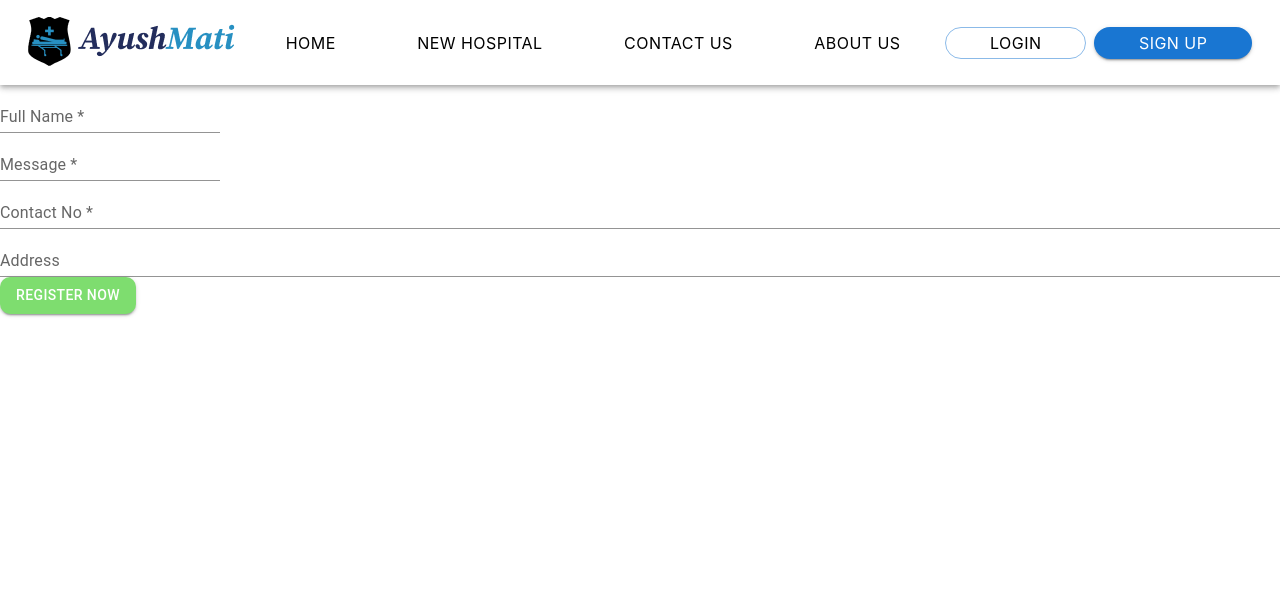
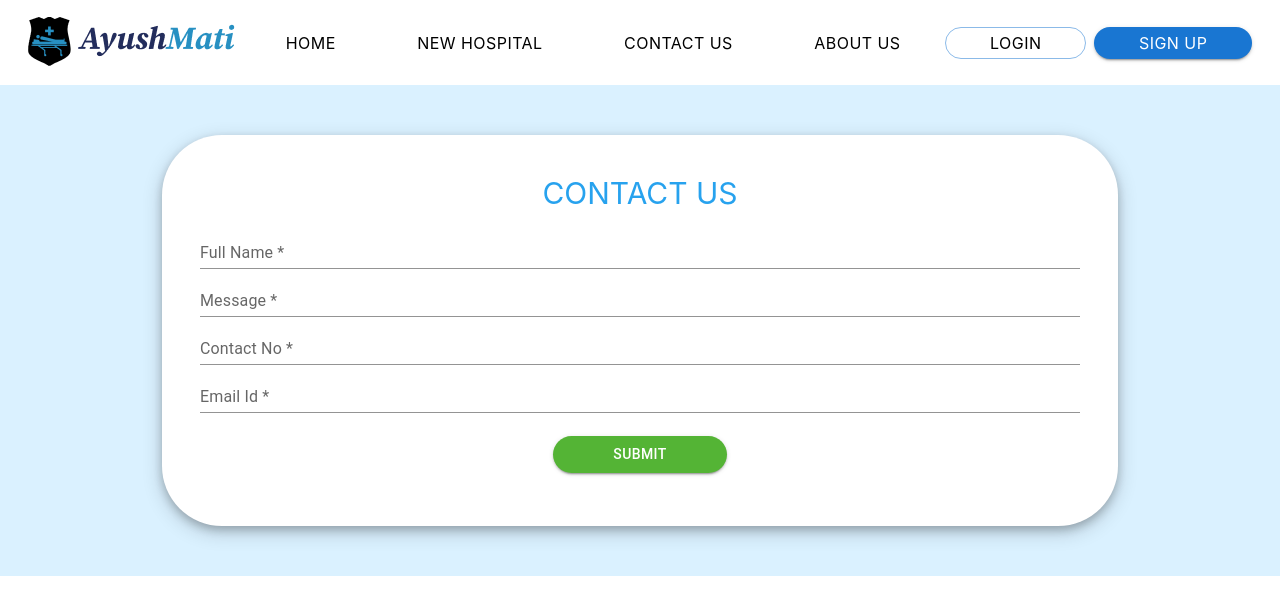
Before and after one commit to pesto-students/team-chiranjib-1-ayushmati, a React (Create React App) app: page /contactus in a window 1280 px wide. Shown: the top 614 px of the page. Built offline with nearby package versions, Linux system fonts and the light colour scheme.

Commit message:
UI fixes for home & contact us page.

```diff
--- a/src/component/contactUs/contact-us.js
+++ b/src/component/contactUs/contact-us.js
@@ -1,14 +1,10 @@
 import { useForm } from "react-hook-form";
 import TextField from "@mui/material/TextField";
-import MenuItem from "@mui/material/MenuItem";
 import Button from "@mui/material/Button";
-import Stack from "@mui/material/Stack";
 import axios from "axios";
 import { useNavigate } from "react-router-dom";
 import { API_URL } from "../../utils/constant";
-import { stateList, countryList, townCityList } from "../master/master-list";
 import NavigationBar from "../navgation/navigation-bar";
-
 
 function ContactUs(){
     const {
@@ -21,10 +17,8 @@ function ContactUs(){
       const navigate = useNavigate();
 
       const onsubmit = async (data) => {
-        console.log(data);
-
-
-
+        alert("Ayushmati team will rech out to you shortly !");
+        /*
 
         const newHospitalData = { newHospital: data };
         try {
@@ -47,51 +41,54 @@ function ContactUs(){
         } catch (err) {
           console.error(err);
         }
+        */
       };
 
       return (
         <>
         <NavigationBar />
 
+        <div className="signup-outer-div">
+          <div className="signup-inner-div">
+            <form onSubmit={handleSubmit(onsubmit)}>
+              <div className="form-control">
+                <h1 className="page-heading">CONTACT US</h1>
+              </div>
 
-          <div className="signup-div">
-            <form onSubmit={handleSubmit(onsubmit)}>
-              <Stack spacing={2} direction="row">
                 <TextField
-                  id="fullName"
+                  className="patient-reg-text-field"
+                  id="message"
                   label="Full Name *"
-                  placeholder="Full Name"
                   variant="standard"
+                  fullWidth
                   {...register("fullName", {
                     required: {
                       value: true,
-                      message: "Name is required",
+                      message: "Full Name is required",
                     },
                   })}
-                  error={!!errors.fullName}
+                  value={watch("fullName") || ""}
+                  error={!!errors.message}
                   helperText={errors?.fullName?.message}
                 />
-              </Stack>
 
-              <Stack spacing={2} direction="row">
                 <TextField
+                  className="patient-reg-text-field"
                   id="message"
                   label="Message *"
-                  placeholder="Message"
                   variant="standard"
+                  fullWidth
                   {...register("message", {
                     required: {
                       value: true,
-                      message: "Name is required",
+                      message: "Message is required",
                     },
                   })}
+                  value={watch("message") || ""}
                   error={!!errors.message}
                   helperText={errors?.message?.message}
                 />
-              </Stack>
 
-
-              <Stack spacing={2} direction="row">
                 <TextField
                   className="patient-reg-text-field"
                   id="contactNo"
@@ -109,31 +106,47 @@ function ContactUs(){
                   helperText={errors?.contactNo?.message}
                 />
 
-                  </Stack>
-
-
                 <TextField
-                    id="address"
-                    label="Address"
-                    placeholder="Address"
+                  className="signup-text-field"
+                  id="Email-Id"
+                  label="Email Id *"
+                  placeholder="abc123@gmail.com"
                   variant="standard"
                   fullWidth
-                    {...register("address")}
-                    value={watch("address") || ""}
+                  {...register("emailId", {
+                    required: {
+                      value: true,
+                      message: "Email ID is required",
+                    },
+                    pattern: {
+                      value: /^[^@ ]+@[^@ ]+\.[^@ .]{2,}$/,
+                      message: "Enter valid email id",
+                    },
+                  })}
+                  error={!!errors.emailId}
+                  helperText={errors?.emailId?.message}
                 />
 
+              <div className="signup-btn">
                 <Button
-                style={{
-                  borderRadius: 10,
-                  backgroundColor: "#7EDD6F",
+                  sx={{
+                    borderRadius: 20,
+                    backgroundColor: "#54B435",
+                    justifyContent: "center",
+                    paddingLeft: "60px",
+                    paddingRight: "60px",
                   }}
                   variant="contained"
                   type="submit"
                 >
-               Register Now
+                  Submit
                 </Button>
+              </div>
+
               </form>
         </div>
+        </div>
+
           </>
       );
     }
--- a/src/component/home/home-page.css
+++ b/src/component/home/home-page.css
@@ -7,10 +7,10 @@
 .innerdiv1{
     height: 100vh;
     flex: 2;
-    justify-content: center;
     display: flex;
     flex-direction: column;
     padding-left: 5vh;
+    padding-top: 150px;
 }
 
 .innerdiv2{
@@ -25,4 +25,5 @@
 
 .text1 .text2 {
     display: inline-block;
+    font-family: Arial, Helvetica, sans-serif;
 }
--- a/src/component/home/home-page.js
+++ b/src/component/home/home-page.js
@@ -10,11 +10,11 @@ function HomePage() {
       <NavigationBar />
       <div className="homediv">
         <div className="innerdiv1">
-          <div className="text1">
-            <h1>The Best Online Solution for Nursing And Patient Care.</h1>
+          <div style={{fontFamily:"Copse", fontSize:"50px", color: "#3A4563" }}  >
+            The Best Online Solution for Nursing And Patient Care.
           </div>
-          <div className="text2">
-            <ul>
+          <div  className="text2">
+            <ul style={{fontFamily:"Courier New", fontSize:"22px" }} >
               <li>
                 Identifying patients' care requirements, focus on their needs
                 and act on them.
```
Lines whose indentation alone changed are shown as unchanged.
